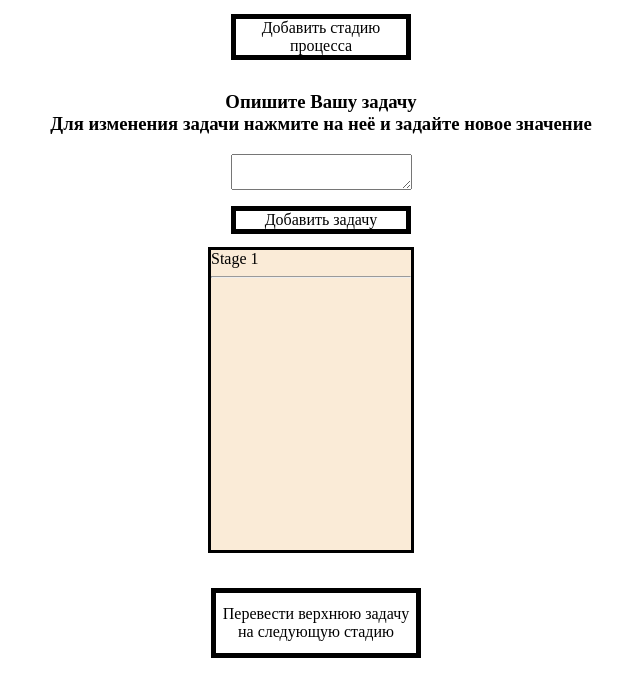
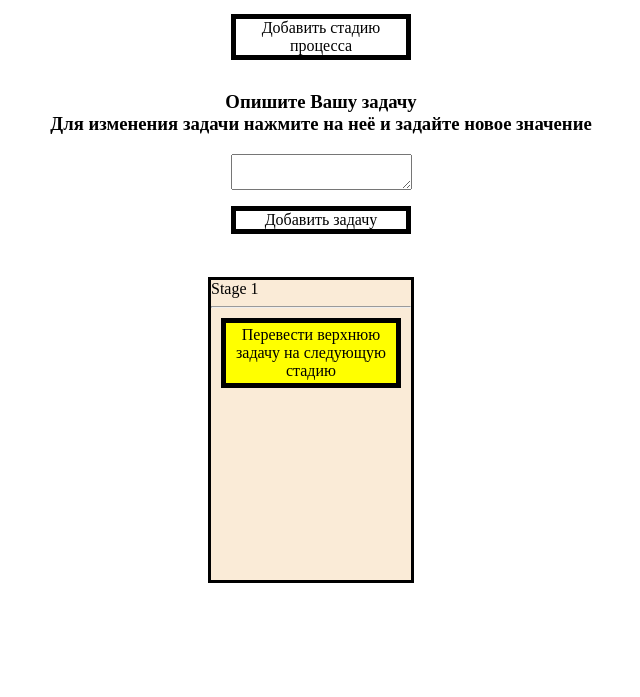
Before and after one commit to Tsaanstu/js_homework_workflow, a React app: page / in a window 1280 px wide. Both pictures are taken after a click on the element "Добавить стадию процесса". Shown: the part 87-784 px from the top of the page, without its empty margins (319-959 px from the left). Built offline with nearby package versions, Linux system fonts and the light colour scheme.

Commit message:
style fix

```diff
--- a/public/components/Button/Button.css
+++ b/public/components/Button/Button.css
@@ -20,7 +20,8 @@
 .buttonSend {
     word-wrap: normal;
     height: 60px;
-    width: 200px;
+    width: 170px;
+    background: yellow;
 }
 
 .changeOk {
--- a/public/components/WorkflowStep/WorkflowStep.css
+++ b/public/components/WorkflowStep/WorkflowStep.css
@@ -7,19 +7,15 @@
     position: relative;
     height: 300px;
     width: var(--list-block-width);
-    margin-right: 20px;
+    margin: 30px 20px 0 0;
     background: antiquewhite;
 }
-
-.ListTitle {
-
-}
-
 .ListDate {
-    height: 100%;
+    height: 280px;
     width: 100%;
     display: -webkit-flex;
     display: flex;
     flex-direction: column;
     align-items: center;
+    overflow: scroll
 }
--- a/public/components/WorkflowStep/WorkflowStep.js
+++ b/public/components/WorkflowStep/WorkflowStep.js
@@ -53,16 +53,11 @@ class WorkflowStep extends React.Component {
                     {this.props.title}
                 </div>
                 <hr/>
+                <div>
                     <div
                         className={"ListDate"}
                     >
                         {this.state.blocks}
-                </div>
-                <div
-                    style={{
-                        position: "fixed"
-                    }}
-                >
                         <Button
                             eventListener={() => {
                                 this.props.eventListener(this.props.index);
@@ -72,6 +67,7 @@ class WorkflowStep extends React.Component {
                         />
                     </div>
                 </div>
+            </div>
         )
     }
 }
--- a/public/controllers/WorkflowController.css
+++ b/public/controllers/WorkflowController.css
@@ -3,7 +3,8 @@
     display: flex;
     flex-direction: row;
     align-items: center;
-    justify-content: space-around;
+    justify-content: center;
+    flex-wrap: wrap;
 }
 
 .flexColumn {
```
Lines whose indentation alone changed are shown as unchanged.
